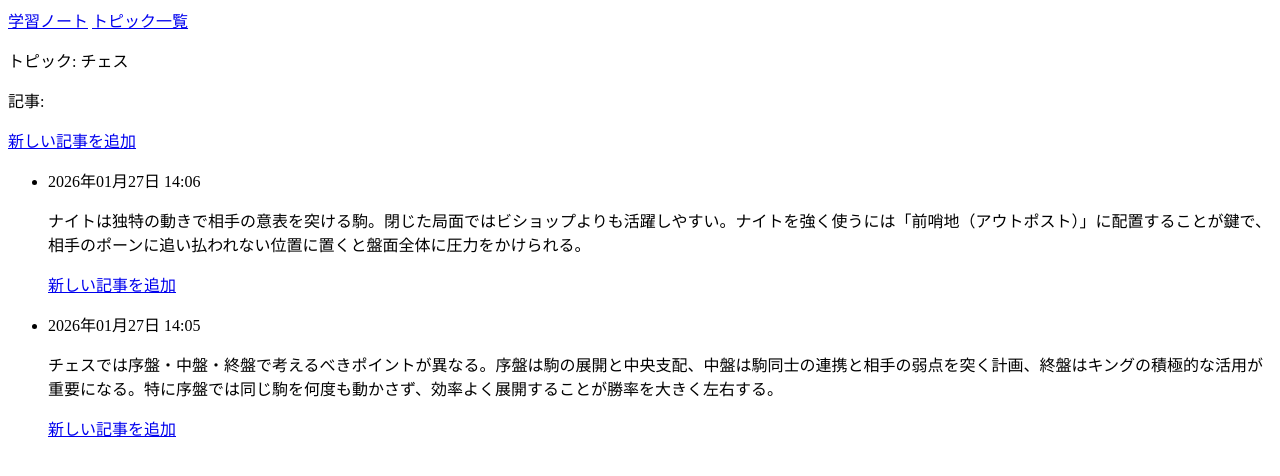
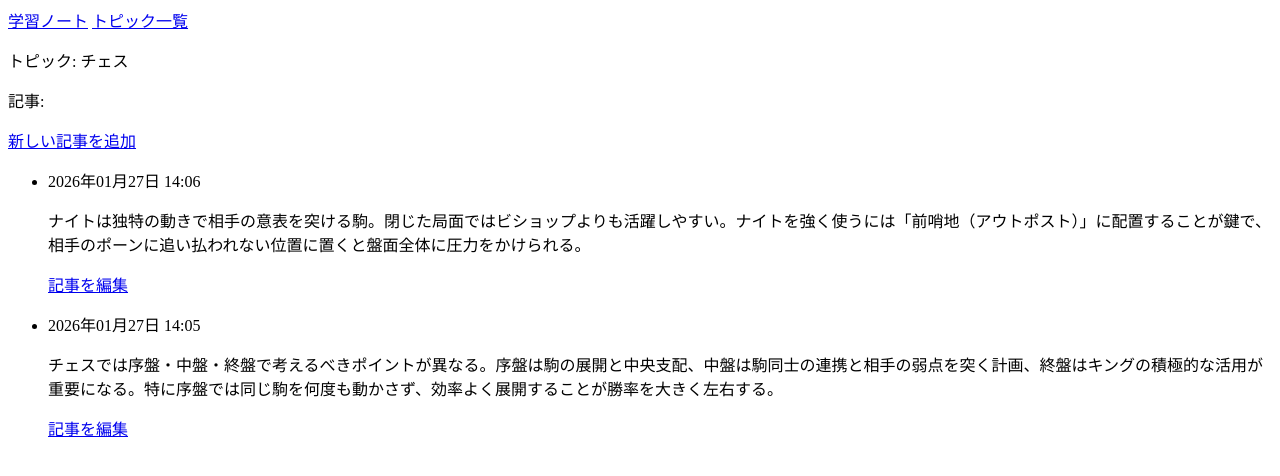
Before and after one commit to mar12345-jpg/chapter7_django, a Django app: page /topics/1/ in a window 1280 px wide. Shown: the top 476 px of the page. Run offline with Django 5.2, Linux system fonts and the light colour scheme; data comes from the database, SQL or seed files in the repository.

```diff
--- a/learning_logs/templates/learning_logs/topic.html
+++ b/learning_logs/templates/learning_logs/topic.html
@@ -16,7 +16,7 @@
         <p>{{ entry.date_added|date:'Y年m月d日 H:i' }}</p>
         <p>{{ entry.text|linebreaks }}</p>
         <p>
-            <a href="{% url 'learning_logs:edit_entry' entry.id %}">新しい記事を追加</a>
+            <a href="{% url 'learning_logs:edit_entry' entry.id %}">記事を編集</a>
         </p>
         </li>
     {% empty %}
```
